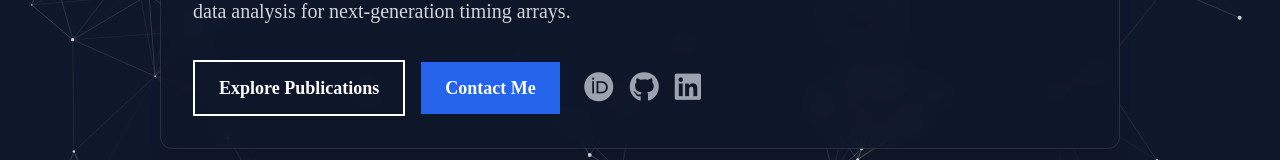
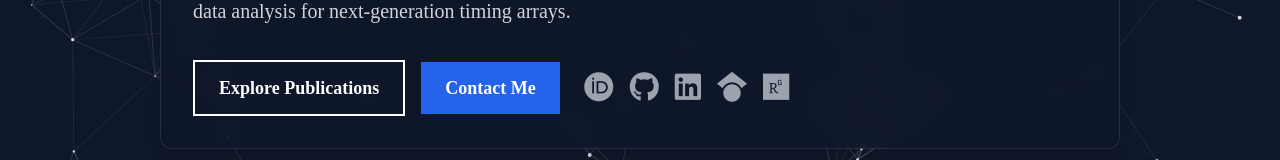
Before and after one commit to hi-grover/hi-grover.github.io, a plain HTML site: page index.html in a window 1280 px wide. Shown: the part 488-648 px from the top of the page. Drawn offline with nearby package versions, Linux system fonts and the light colour scheme.

Commit message:
index.html

```diff
--- a/index.html
+++ b/index.html
@@ -149,6 +149,8 @@
             <a href="https://orcid.org/0009-0004-1150-6151" target="_blank" class="text-gray-400 hover:text-blue-400 transition text-3xl" title="ORCID"><i class="fa-brands fa-orcid"></i></a>
             <a href="https://github.com/hi-grover" target="_blank" class="text-gray-400 hover:text-white transition text-3xl" title="GitHub"><i class="fa-brands fa-github"></i></a>
             <a href="https://www.linkedin.com/in/-himanshugrover-/" target="_blank" class="text-gray-400 hover:text-blue-400 transition text-3xl" title="LinkedIn"><i class="fa-brands fa-linkedin"></i></a>
+            <a href="https://scholar.google.com/citations?user=6pmOs6AAAAAJ" target="_blank" class="text-gray-400 hover:text-blue-400 transition text-3xl" title="Google Scholar"><i class="fa-brands fa-google-scholar"></i></a>
+            <a href="https://www.researchgate.net/profile/Himanshu-Grover-7" target="_blank" class="text-gray-400 hover:text-blue-400 transition text-3xl" title="ResearchGate"><i class="fa-brands fa-researchgate"></i></a>
           </div>
         </div>
       </div>
```
